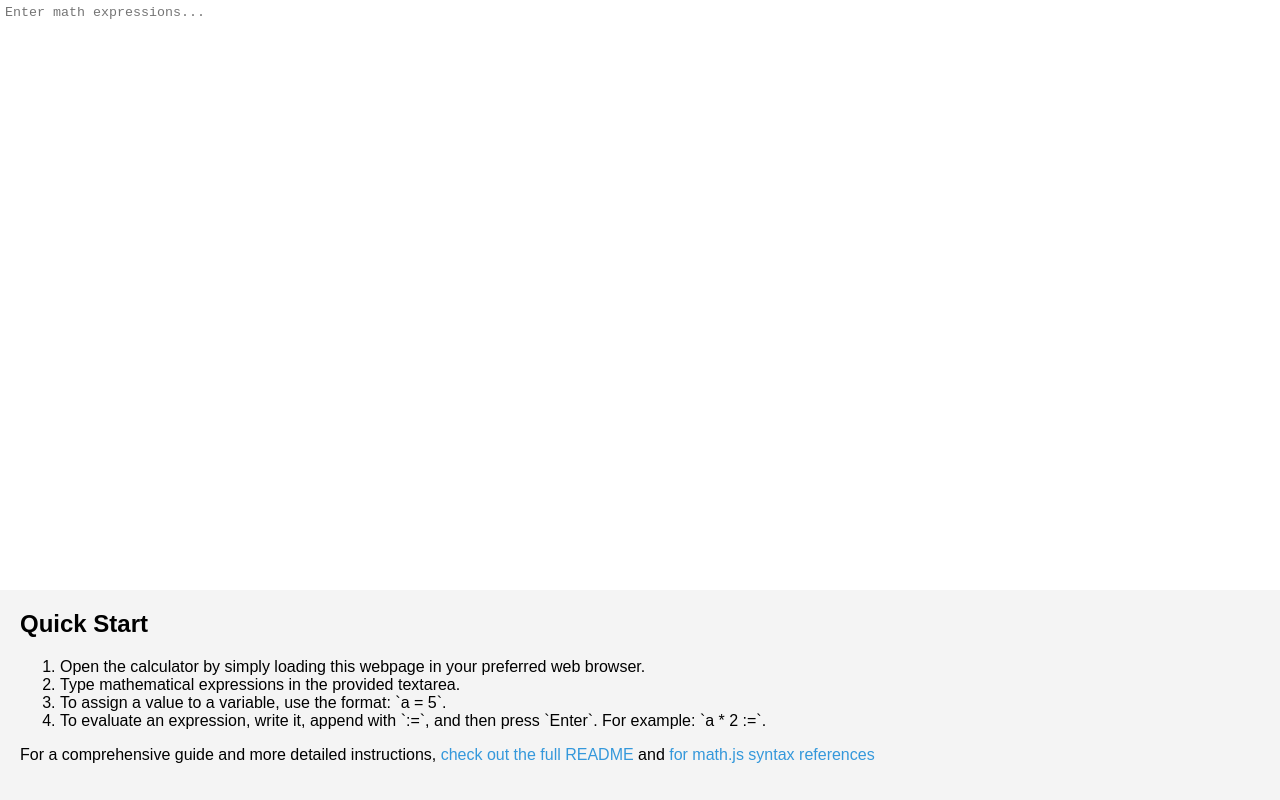
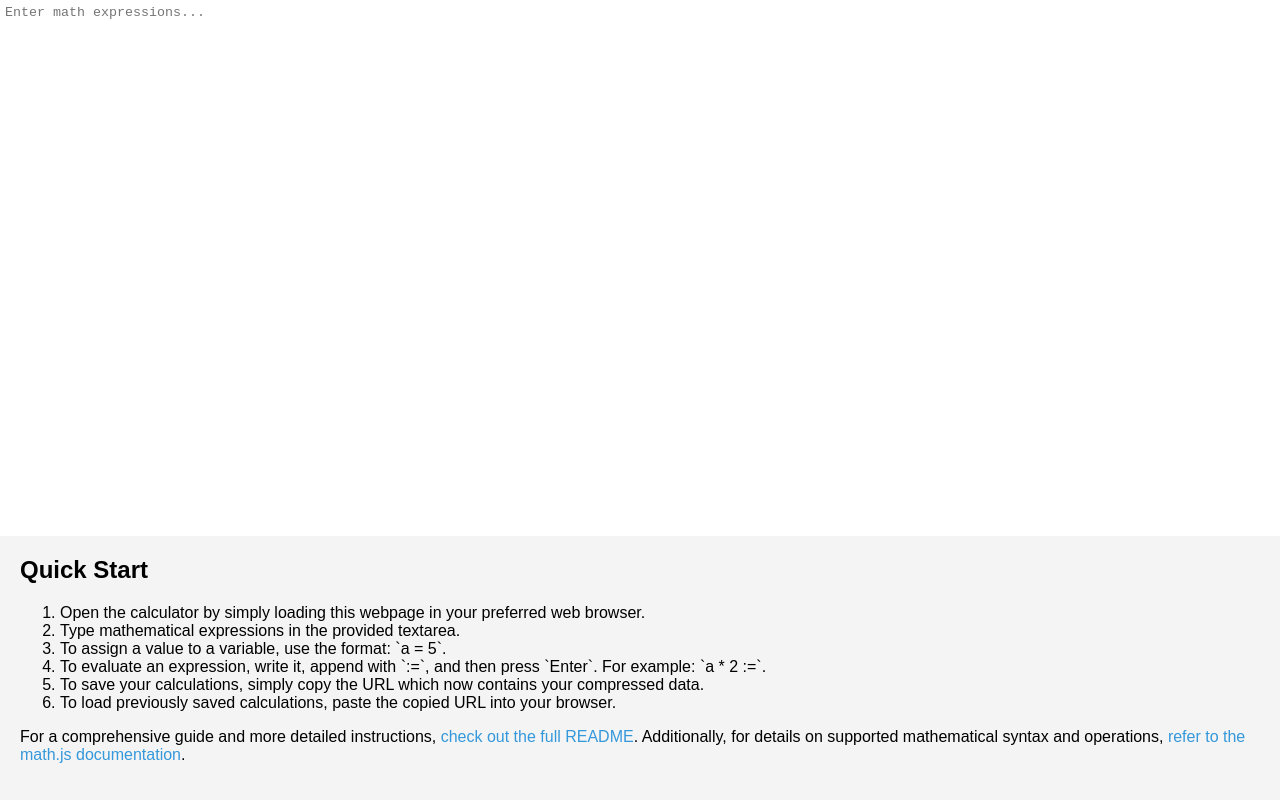
Before and after one commit to mofosyne/QuickMathJS, a plain HTML site: page index.html in a window 1280 px wide. Drawn offline with nearby package versions, Linux system fonts and the light colour scheme.

Commit message:
update quickstart

```diff
--- a/index.html
+++ b/index.html
@@ -19,8 +19,10 @@
             <li>Type mathematical expressions in the provided textarea.</li>
             <li>To assign a value to a variable, use the format: `a = 5`.</li>
             <li>To evaluate an expression, write it, append with `:=`, and then press `Enter`. For example: `a * 2 :=`.</li>
+            <li>To save your calculations, simply copy the URL which now contains your compressed data.</li>
+            <li>To load previously saved calculations, paste the copied URL into your browser.</li>
         </ol>
-        <p>For a comprehensive guide and more detailed instructions, <a href="./README.md" target="_blank">check out the full README</a> and <a href="https://mathjs.org/docs/" target="_blank">for math.js syntax references</a></p>
+        <p>For a comprehensive guide and more detailed instructions, <a href="./README.md" target="_blank">check out the full README</a>. Additionally, for details on supported mathematical syntax and operations, <a href="https://mathjs.org/docs/" target="_blank">refer to the math.js documentation</a>.</p>
     </div>
 
     <script src="https://cdnjs.cloudflare.com/ajax/libs/mathjs/10.0.1/math.min.js"></script>
```
